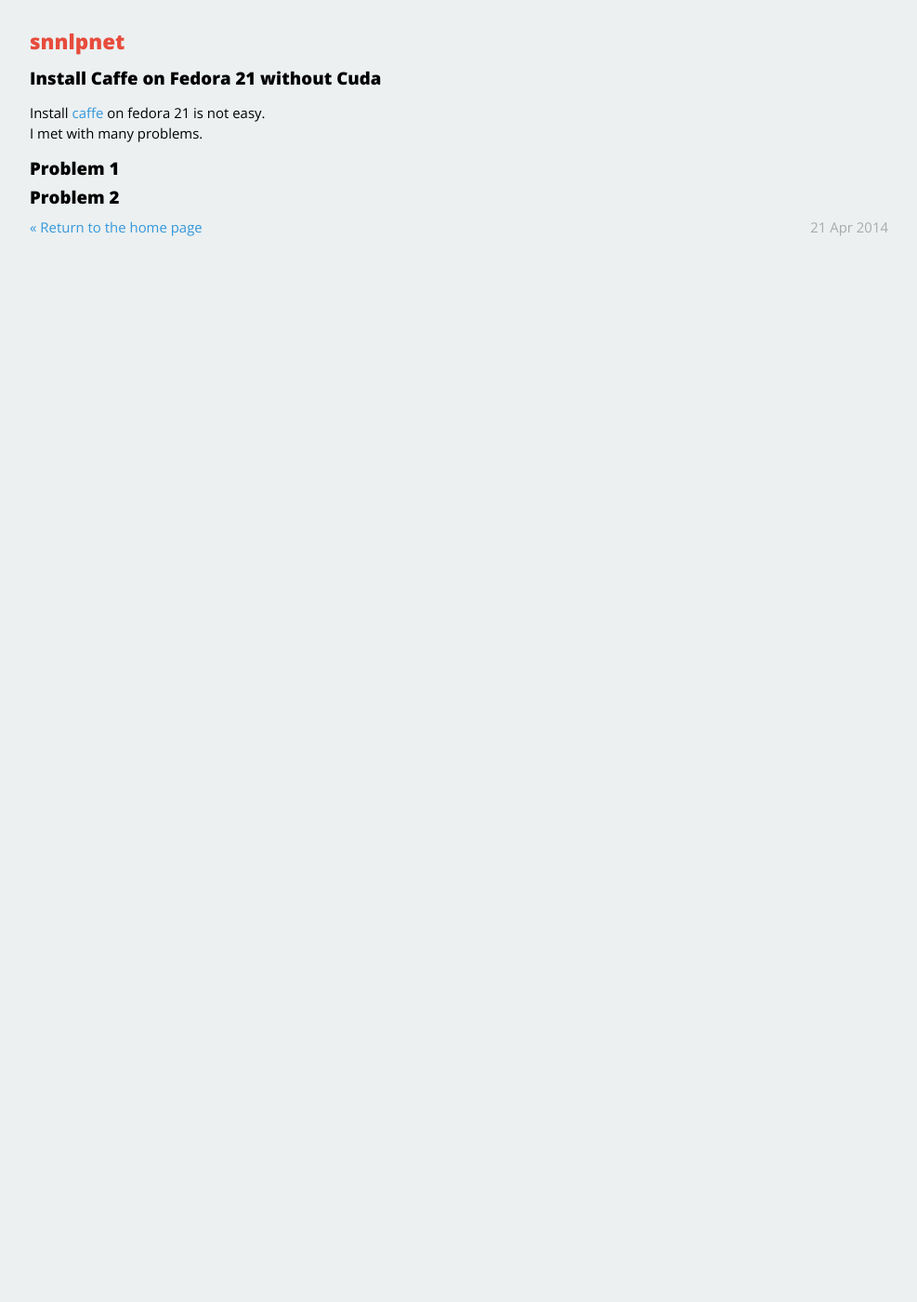
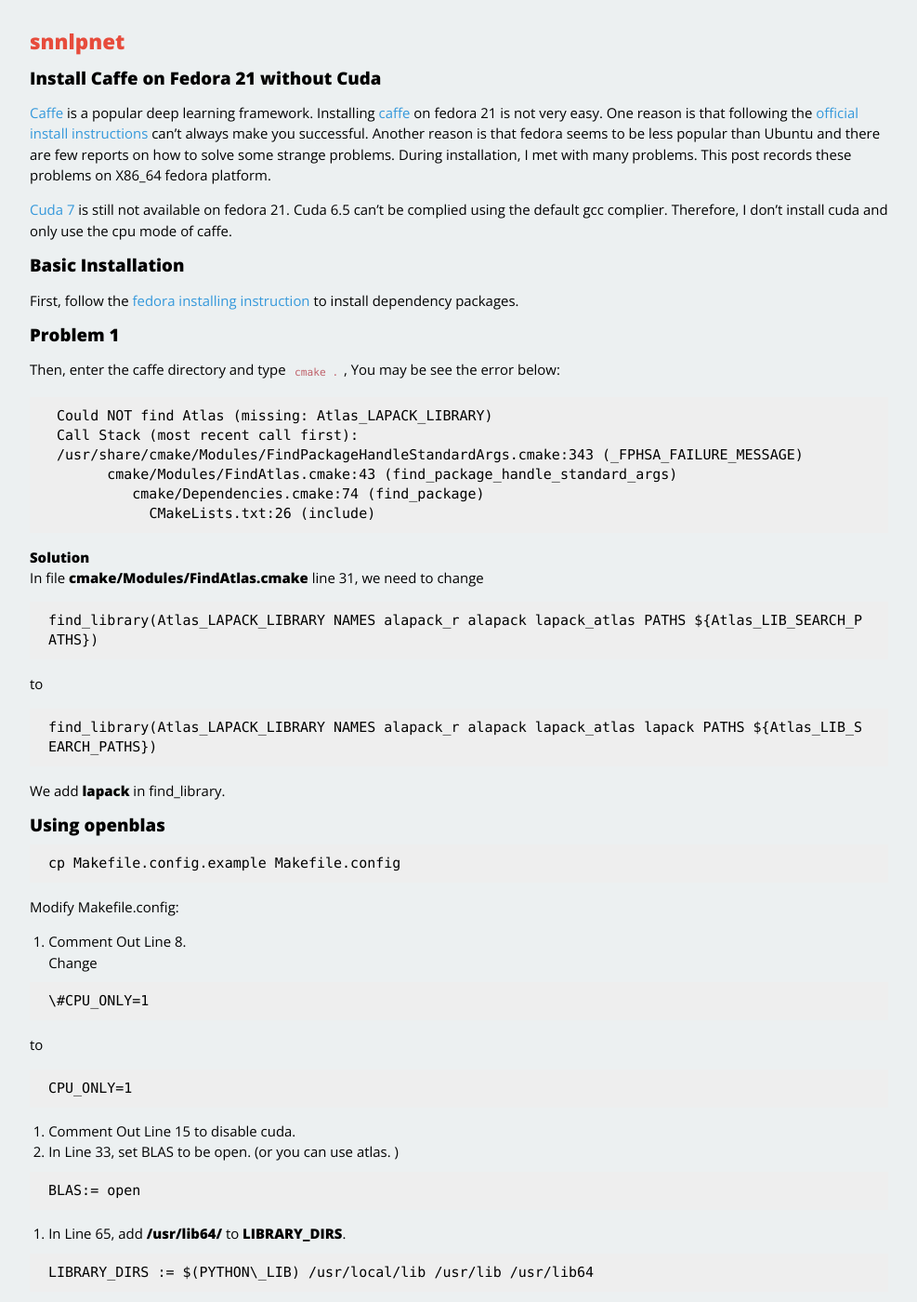
Before and after one commit to zeeeyang/zeeeyang.github.io, a Jekyll site: the page built from _posts/2015-04-21-install-caffe-on-fedora-21-without-cuda.markdown, in a window 1280 px wide and 1400 px high. Shown: the whole window at 93% size, without its empty margins (146-1133 px from the left). Built offline with Jekyll 4.4.1, drawn with Linux system fonts in a browser that asks for light colours; Markdown is read by kramdown in place of the engine named in the settings; comment, search, counter and statistics services are not loaded; some of the changed text lies outside the part shown.

Commit message:
finish caffeing

```diff
--- a/_posts/2015-04-21-install-caffe-on-fedora-21-without-cuda.markdown
+++ b/_posts/2015-04-21-install-caffe-on-fedora-21-without-cuda.markdown
@@ -1,4 +1,5 @@
 ---
+layout: post
 title: Install Caffe on Fedora 21 without Cuda
 date: 2014-04-21 16:39
 categories:
@@ -6,9 +7,94 @@ categories:
 tags:
     - caffe
 comments: true
-layout: post
+
 ---
-Install [caffe](https://github.com/BVLC/caffe) on fedora 21 is not easy.
-I met with many problems.
+[Caffe](https://github.com/BVLC/caffe) is a popular deep learning framework.
+Installing [caffe](https://github.com/BVLC/caffe) on fedora 21 is not very easy.
+One reason is that following the [official install instructions](http://caffe.berkeleyvision.org/installation.html) can't always make you successful.
+Another reason is that fedora seems to be less popular than Ubuntu and there are few reports on how to solve some strange problems.
+During installation, I met with many problems. This post records these problems on X86\_64 fedora platform.
+
+[Cuda 7](https://developer.nvidia.com/cuda-downloads) is still not available on fedora 21.
+Cuda 6.5 can't be complied using the default gcc complier.
+Therefore, I don't install cuda and only use the cpu mode of caffe.
+##Basic Installation
+First, follow the [fedora installing instruction](http://caffe.berkeleyvision.org/install_yum.html) to install dependency packages.
 ##Problem 1
+Then, enter the caffe directory and type ``cmake .``, You may be see the error below:
+<pre>
+ Could NOT find Atlas (missing: Atlas_LAPACK_LIBRARY)
+ Call Stack (most recent call first):
+ /usr/share/cmake/Modules/FindPackageHandleStandardArgs.cmake:343 (_FPHSA_FAILURE_MESSAGE)
+       cmake/Modules/FindAtlas.cmake:43 (find_package_handle_standard_args)
+          cmake/Dependencies.cmake:74 (find_package)
+            CMakeLists.txt:26 (include)
+</pre>
+**Solution**
+In file **cmake/Modules/FindAtlas.cmake** line 31, we need to change
+<pre>
+find_library(Atlas_LAPACK_LIBRARY NAMES alapack_r alapack lapack_atlas PATHS ${Atlas_LIB_SEARCH_PATHS})
+</pre>
+to
+<pre>
+find_library(Atlas_LAPACK_LIBRARY NAMES alapack_r alapack lapack_atlas lapack PATHS ${Atlas_LIB_SEARCH_PATHS})
+</pre>
+We add **lapack** in find\_library.
+##Using openblas
+<pre>
+cp Makefile.config.example Makefile.config
+</pre>
+Modify Makefile.config:
+1. Comment Out Line 8.
+Change
+<pre>
+\#CPU_ONLY=1
+</pre>
+to
+<pre>
+CPU_ONLY=1
+</pre>
+2. Comment Out Line 15 to disable cuda.
+3. In Line 33, set BLAS to be open. (or you can use atlas. )
+<pre>
+BLAS:= open
+</pre>
+4. In Line 65, add **/usr/lib64/** to **LIBRARY\_DIRS**.
+<pre>
+LIBRARY_DIRS := $(PYTHON\_LIB) /usr/local/lib /usr/lib /usr/lib64
+</pre>
+5. make
+<pre>
+make all
+</pre>
 ##Problem 2
+Maybe you will meet these problems.
+<pre>
+../lib/libcaffe.so: undefined reference to `cblas_sgemv'
+../lib/libcaffe.so: undefined reference to `cblas_dgemm'
+../lib/libcaffe.so: undefined reference to `cblas_sscal'
+../lib/libcaffe.so: undefined reference to `cblas_dgemv'
+../lib/libcaffe.so: undefined reference to `cblas_saxpy'
+../lib/libcaffe.so: undefined reference to `cblas_ddot'
+../lib/libcaffe.so: undefined reference to `cblas_dasum'
+../lib/libcaffe.so: undefined reference to `cblas_sgemm'
+../lib/libcaffe.so: undefined reference to `cblas_dscal'
+../lib/libcaffe.so: undefined reference to `cblas_scopy'
+../lib/libcaffe.so: undefined reference to `cblas_sasum'
+../lib/libcaffe.so: undefined reference to `cblas_daxpy'
+../lib/libcaffe.so: undefined reference to `cblas_dcopy'
+../lib/libcaffe.so: undefined reference to `cblas_sdot'
+</pre>
+This error means we are missing some libraries.
+The solution is to add **/usr/lib64/openblas64.so** below proto into src/caffe/CMakeLists.txt.
+<pre>
+target_link_libraries(caffe proto ${Caffe_LINKER_LIBS})
+target_link_libraries(caffe /usr/lib64/libopenblas64.so)
+</pre>
+Then,
+<pre>
+cmake .
+make all
+make test
+make runtest
+</pre>
```
